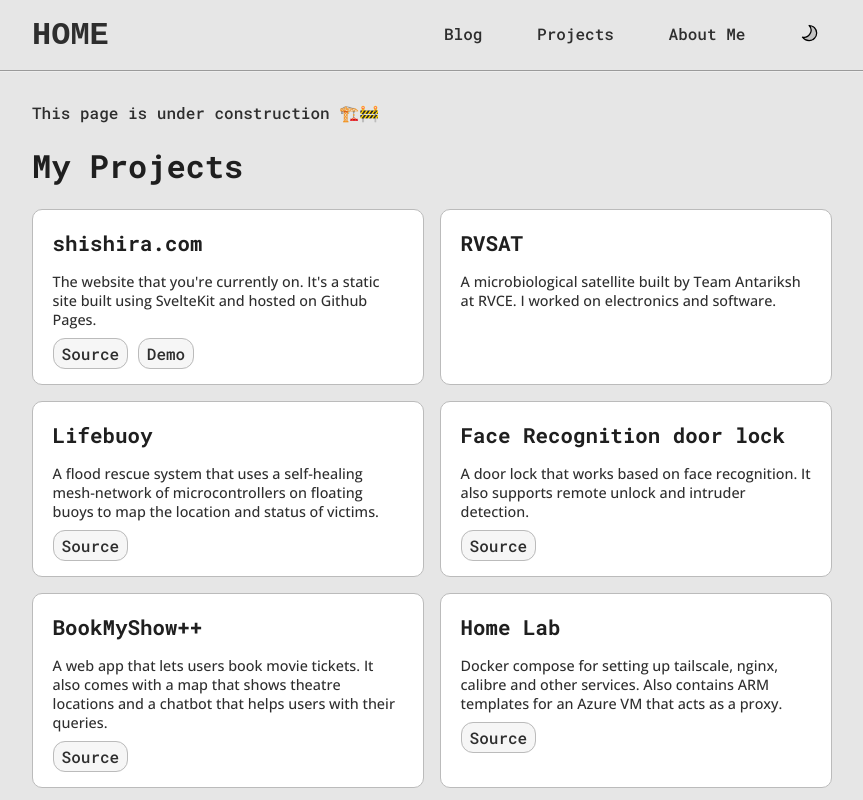
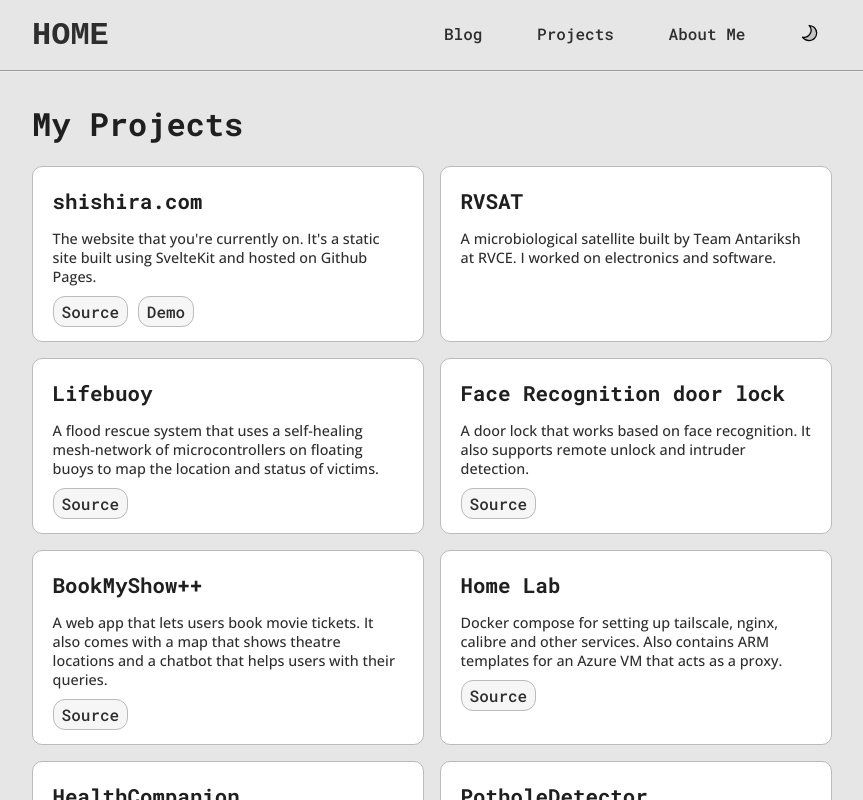
Before and after one commit to shishiraiyar/shishiraiyar.github.io, a SvelteKit app: page /projects in a window 1280 px wide. Shown: the top 800 px of the page, without its empty margins (208-1071 px from the left). Built offline with nearby package versions, Linux system fonts and the light colour scheme.

Commit message:
Removed 'under construction' from projects page

```diff
--- a/src/routes/projects/+page.svelte
+++ b/src/routes/projects/+page.svelte
@@ -3,10 +3,6 @@
 
     export let data;
 </script>
-
-<p>
-    This page is under construction 🏗️🚧
-</p>
 
 <h1>My Projects</h1>
 <div class="container">
```
